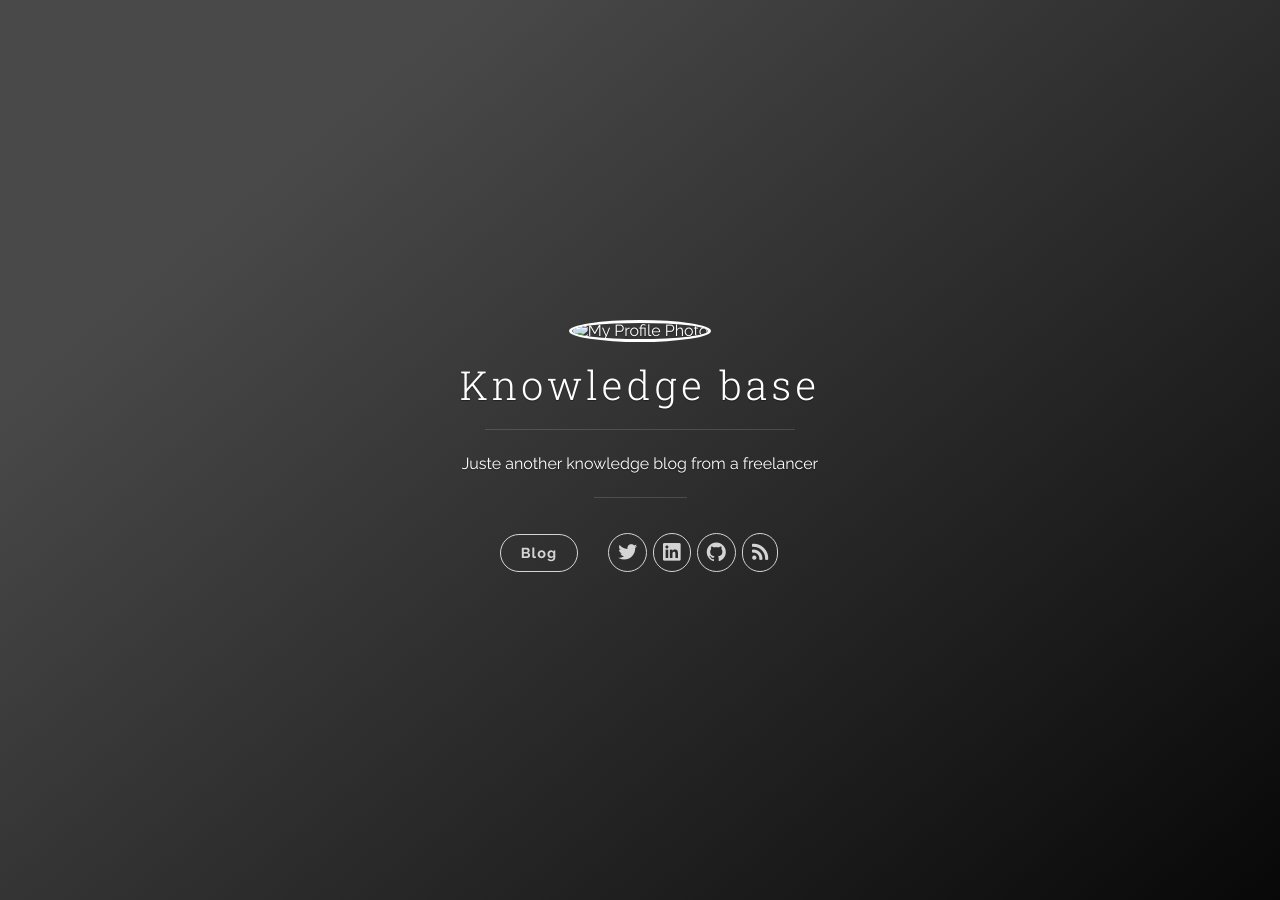
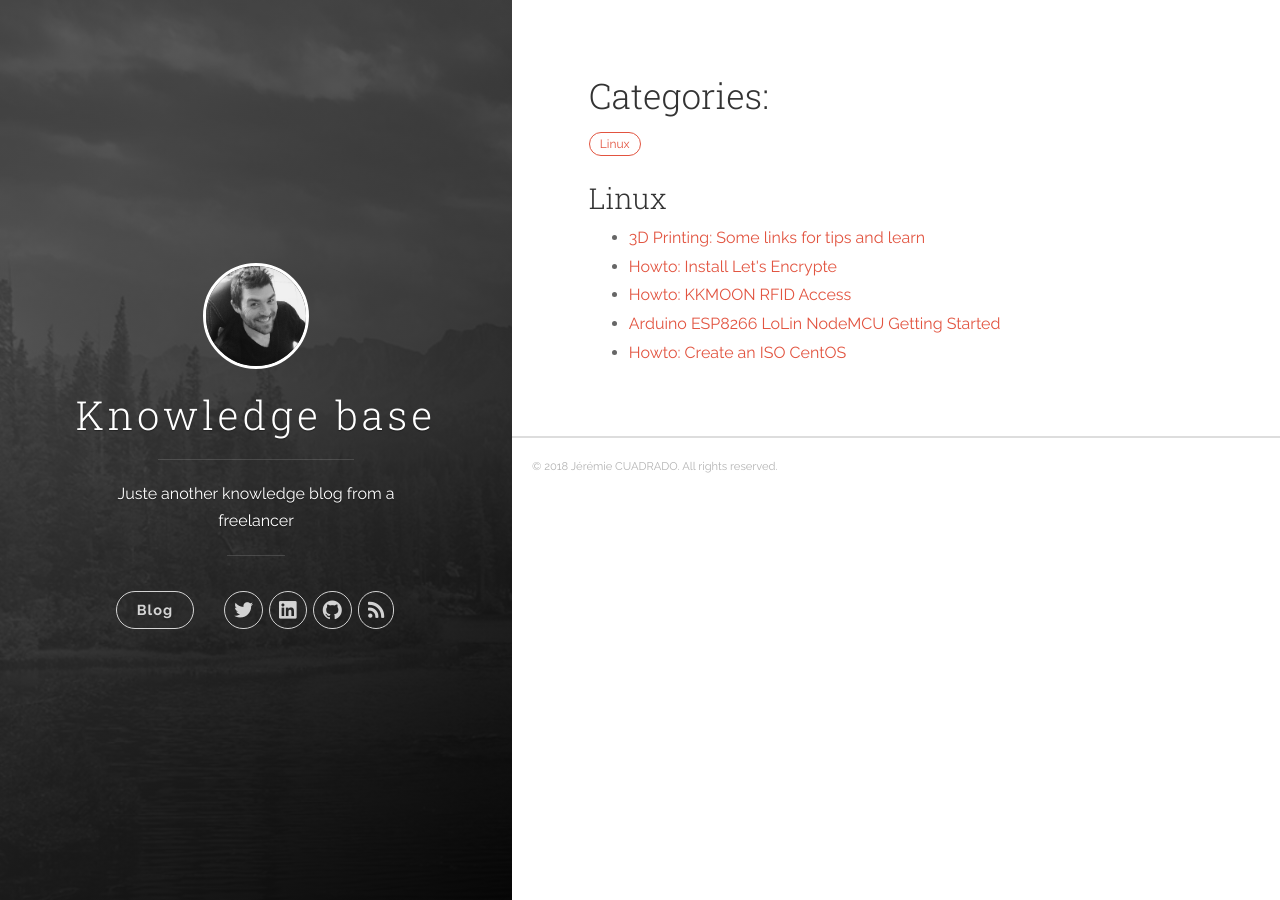
Before and after one commit to redbeard28/redbeard28.github.io, a Jekyll site: the page built from categories.md, in a window 1280 px wide. Built offline with Jekyll 4.4.1, drawn with Linux system fonts in a browser that asks for light colours; nearby versions of some CDN libraries.

```diff
--- a/_includes/footer.html
+++ b/_includes/footer.html
@@ -3,7 +3,7 @@
 </footer>
 
 <script type="text/javascript" src="https://ajax.googleapis.com/ajax/libs/jquery/1.11.3/jquery.min.js"></script>
-<script type="text/javascript" src="{{ "js/main.js" | prepend: site.baseurl }}?{{site.time | date: '%s%N'}}"></script>
+<script type="text/javascript" src="{{ "/js/main.js" | prepend: site.baseurl }}?{{site.time | date: '%s%N'}}"></script>
 {% if site.google_analytics and jekyll.environment != "development" %}
 <script>
   (function(i,s,o,g,r,a,m){i['GoogleAnalyticsObject']=r;i[r]=i[r]||function(){
--- a/_includes/header.html
+++ b/_includes/header.html
@@ -3,13 +3,13 @@
   <i class="icon icon-x-circle btn-mobile-close__icon hidden"></i>
 </span>
 
-<header class="panel-cover" style="background-image: url({{ "images/cover.jpg" | prepend: site.baseurl }})">
+<header class="panel-cover" style="background-image: url({{ "/images/cover.jpg" | prepend: site.baseurl }})">
   <div class="panel-main">
 
     <div class="panel-main__inner panel-inverted">
     <div class="panel-main__content">
         <a href="{{ site.baseurl }}" title="link to home of {{ site.title }}">
-          <img src="{{ "images/profile.jpg" | prepend: site.baseurl }}" class="user-image" alt="My Profile Photo">
+          <img src="{{ "/images/profile.jpg" | prepend: site.baseurl }}" class="user-image" alt="My Profile Photo">
           <h1 class="panel-cover__title panel-title">{{ site.title }}</h1>
         </a>
         <hr class="panel-cover__divider">
```
